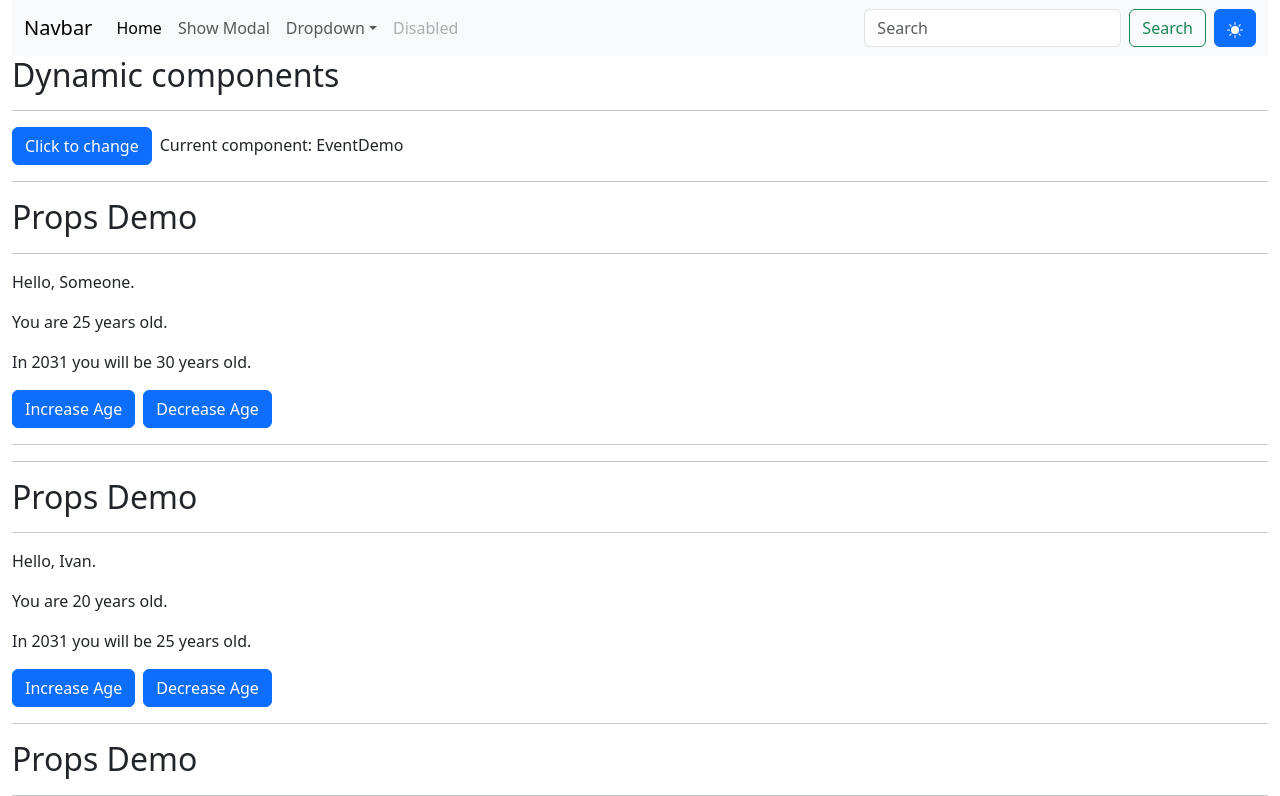
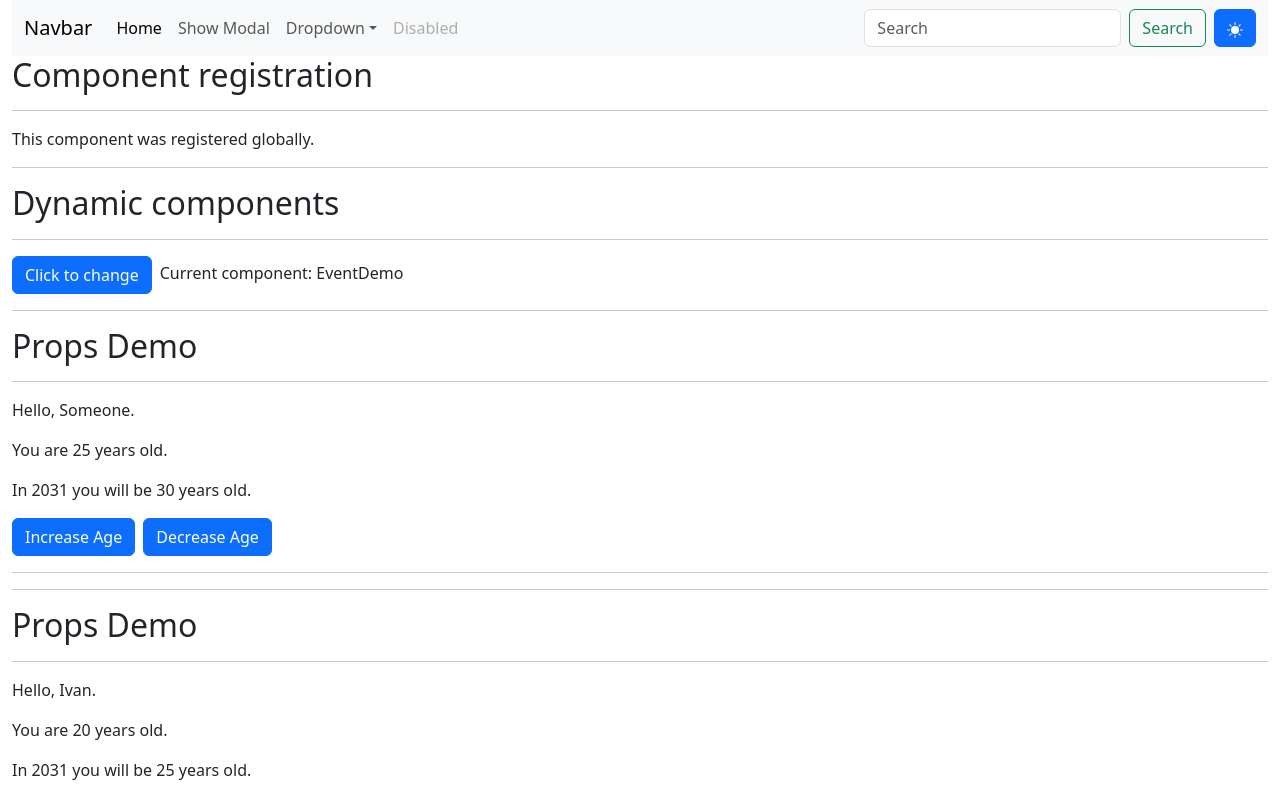
Before and after one commit to FlameWolf/vue-project, a Vue app: page / in a window 1280 px wide. Shown: the top 796 px of the page. Built offline with nearby package versions, Linux system fonts and the light colour scheme.

Commit message:
Add globally registered component

```diff
--- a/src/App.vue
+++ b/src/App.vue
@@ -27,6 +27,7 @@
 </script>
 <template>
 	<Navbar/>
+	<RegistrationDemo/>
 	<DynamicDemo/>
 	<SlotDemo>
 		<p>This content is displayed inside the slot.</p>
--- /dev/null
+++ b/src/components/RegDemo.vue
@@ -0,0 +1,6 @@
+<template>
+	<h2>Component registration</h2>
+	<hr/>
+	<p>This component was registered globally.</p>
+	<hr/>
+</template>
--- a/src/main.ts
+++ b/src/main.ts
@@ -1,9 +1,11 @@
 import { createApp } from "vue";
+import router from "./router";
 import App from "./App.vue";
-import router from "./router";
+import RegDemo from "@/components/RegDemo.vue";
 
 (function () {
 	const app = createApp(App);
 	app.use(router);
+	app.component("RegistrationDemo", RegDemo);
 	app.mount("#app");
 })();
```
